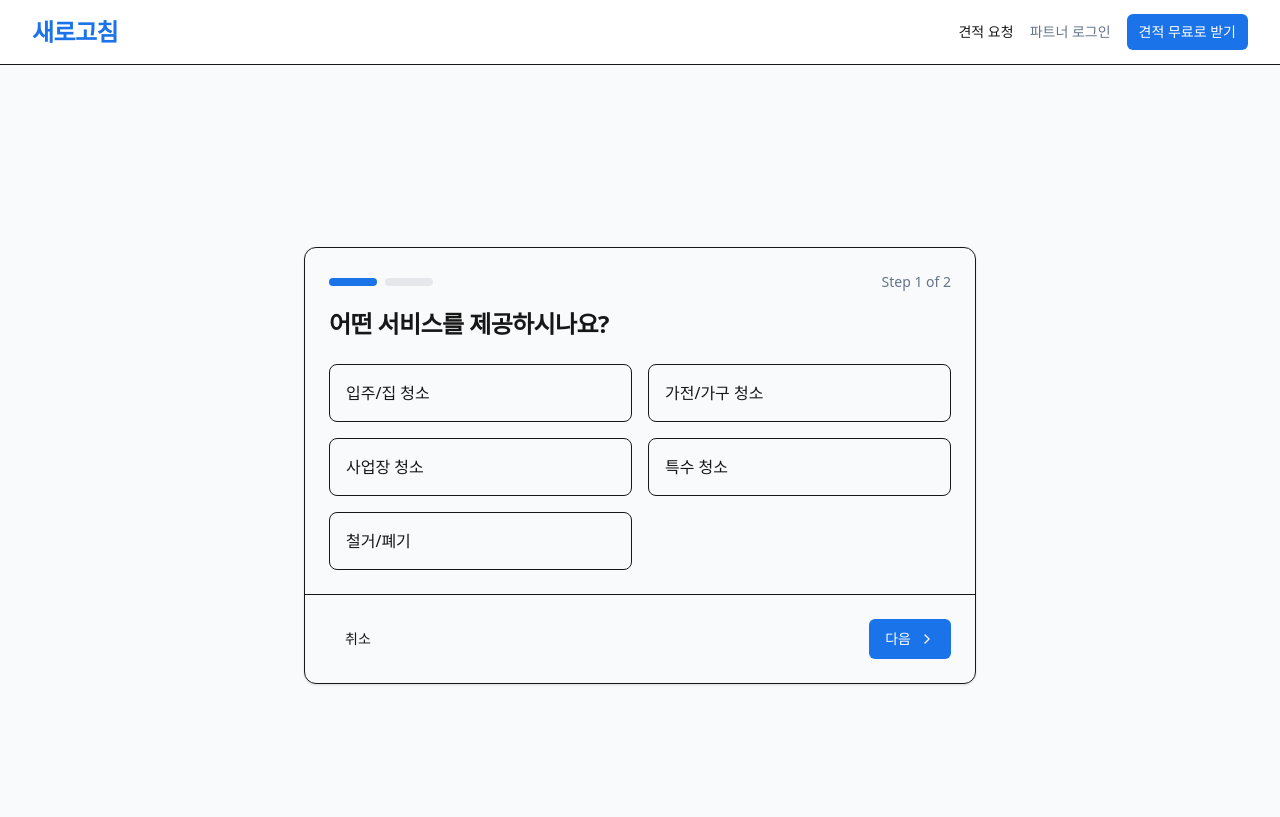
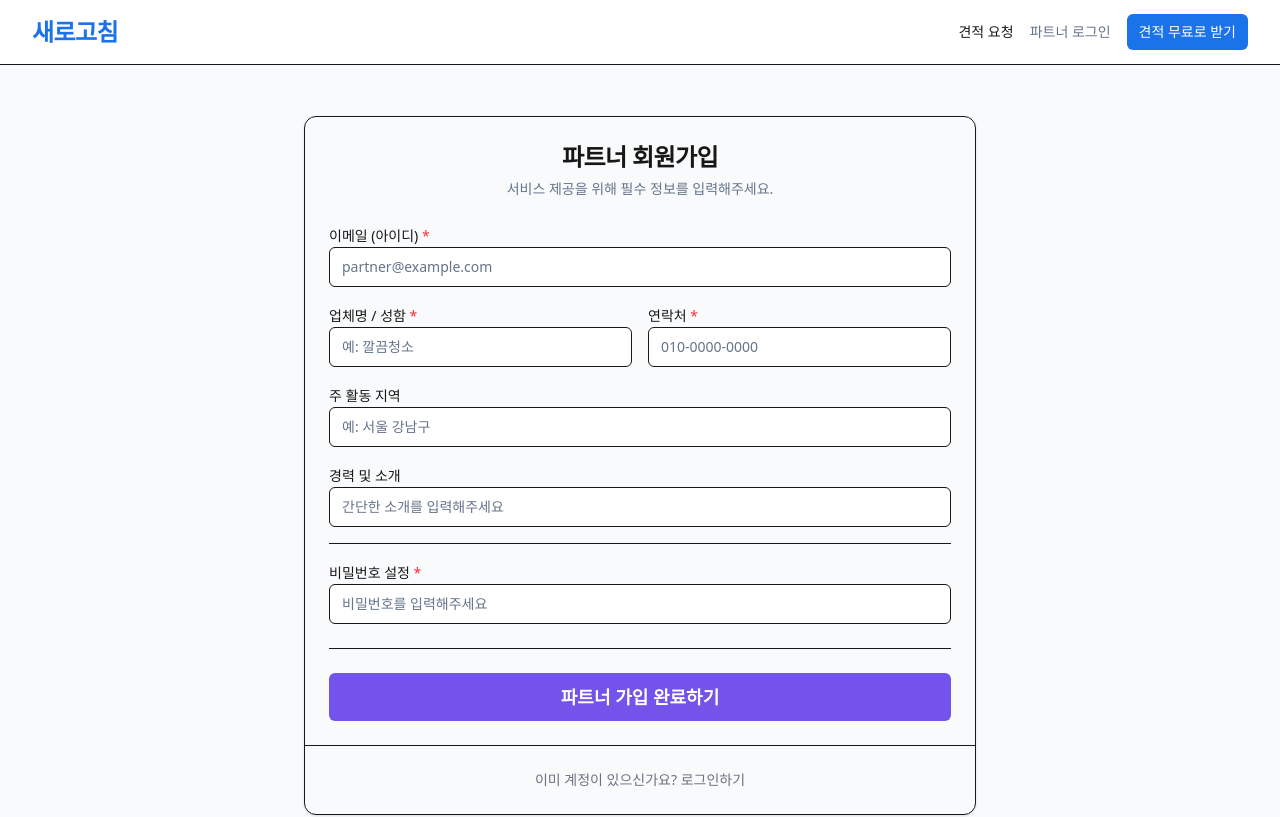
Before and after one commit to nonsanwin-debug/clean, a Next.js app: page /partner/apply in a window 1280 px wide. Shown: the top 817 px of the page. Built offline with nearby package versions, Linux system fonts and the light colour scheme.

Commit message:
파트너가입_완전단순화_1페이지

```diff
--- a/app/partner/apply/page.tsx
+++ b/app/partner/apply/page.tsx
@@ -11,60 +11,26 @@ import { Checkbox } from '@/components/ui/checkbox'
 import { Label } from '@/components/ui/label'
 import { CheckCircle2, ChevronLeft, ChevronRight } from 'lucide-react'
 
-const CATEGORIES = [
-    { id: 'home', label: '입주/집 청소' },
-    { id: 'appliance', label: '가전/가구 청소' },
-    { id: 'business', label: '사업장 청소' },
-    { id: 'special', label: '특수 청소' },
-    { id: 'disposal', label: '철거/폐기' },
-]
-
-const DETAILED_SERVICES = [
-    '(긴급)싱크대 막힘', '이사/입주 청소', '거주 청소', '곰팡이 제거', '나노코팅 시공',
-    '보일러 청소', '수도배관 청소', '새집/헌집증후군 시공', '줄눈 시공', '하수구 청소',
-    '가구 청소', '가전제품 청소', '냉장고 청소', '세탁기 청소', '소파 청소',
-    '에어컨 청소', '온풍기/냉난방기 청소', '침대/매트리스 청소', '건물내부 청소',
-    '건물외부 청소', '닥트/환풍구 청소', '바닥 청소 (왁스 코팅)', '사무실 청소',
-    '상업공간 청소', '준공 청소', '카페트 청소'
-]
-
 export default function PartnerApplyPage() {
     const router = useRouter()
-    const [step, setStep] = useState(1)
     const [loading, setLoading] = useState(false)
-    const [emailMode, setEmailMode] = useState(false) // Track if email signup is selected
     const [formData, setFormData] = useState({
         categories: [] as string[],
-        services: [] as string[], // Kept for schema compatibility but unused
+        services: [] as string[],
         name: '',
         phone: '',
         area: '',
         experience: '',
         email: '',
         password: '',
-        loginMethod: ''
+        loginMethod: 'email'
     })
 
-    const handleCategoryToggle = (id: string) => {
-        setFormData(prev => ({
-            ...prev,
-            categories: prev.categories.includes(id)
-                ? prev.categories.filter(c => c !== id)
-                : [...prev.categories, id]
-        }))
-    }
-
-    const handleSubmit = async (method: string) => {
+    const handleSubmit = async () => {
         setLoading(true)
 
-        if (!formData.name || !formData.phone || !formData.email) {
-            alert('필수 정보(이름, 연락처, 이메일)를 모두 입력해주세요.')
-            setLoading(false)
-            return
-        }
-
-        if (method === 'email' && !formData.password) {
-            alert('비밀번호를 입력해주세요.')
+        if (!formData.name || !formData.phone || !formData.email || !formData.password) {
+            alert('모든 필수 정보를 입력해주세요.')
             setLoading(false)
             return
         }
@@ -72,7 +38,7 @@ export default function PartnerApplyPage() {
         try {
             const result = await submitPartnerApplication({
                 ...formData,
-                loginMethod: method
+                loginMethod: 'email'
             })
             if (result.success) {
                 alert('파트너 신청이 완료되었습니다.\n관리자 승인 후 로그인하실 수 있습니다.')
@@ -91,50 +57,18 @@ export default function PartnerApplyPage() {
         <div className="flex min-h-screen items-center justify-center bg-gray-50 px-4 py-10">
             <Card className="w-full max-w-2xl">
                 <CardHeader>
-                    <div className="flex justify-between items-center mb-4">
-                        <div className="flex space-x-2">
-                            {[1, 2].map((s) => (
-                                <div
-                                    key={s}
-                                    className={`h-2 w-12 rounded-full ${step >= s ? 'bg-primary' : 'bg-gray-200'}`}
-                                />
-                            ))}
-                        </div>
-                        <span className="text-sm text-muted-foreground">Step {step} of 2</span>
-                    </div>
-                    <CardTitle className="text-2xl font-bold">
-                        {step === 1 && "어떤 서비스를 제공하시나요?"}
-                        {step === 2 && "필수 정보 및 계정 설정"}
+                    <CardTitle className="text-2xl font-bold text-center">
+                        파트너 회원가입
                     </CardTitle>
+                    <CardDescription className="text-center">
+                        서비스 제공을 위해 필수 정보를 입력해주세요.
+                    </CardDescription>
                 </CardHeader>
                 <CardContent>
-                    {step === 1 && (
-                        <div className="grid grid-cols-1 md:grid-cols-2 gap-4">
-                            {CATEGORIES.map((cat) => (
-                                <div
-                                    key={cat.id}
-                                    className={`p-4 border rounded-lg cursor-pointer transition-all ${formData.categories.includes(cat.id)
-                                        ? 'border-primary bg-primary/5 ring-2 ring-primary/20'
-                                        : 'hover:border-primary/50'
-                                        }`}
-                                    onClick={() => handleCategoryToggle(cat.id)}
-                                >
-                                    <div className="flex items-center justify-between">
-                                        <span className="font-medium">{cat.label}</span>
-                                        {formData.categories.includes(cat.id) && (
-                                            <CheckCircle2 className="h-5 w-5 text-primary" />
-                                        )}
-                                    </div>
-                                </div>
-                            ))}
-                        </div>
-                    )}
-
-                    {step === 2 && (
                     <div className="space-y-6">
                         <div className="space-y-4">
                             <div className="space-y-2">
-                                    <Label>이메일 (아이디로 사용됩니다) <span className="text-red-500">*</span></Label>
+                                <Label>이메일 (아이디) <span className="text-red-500">*</span></Label>
                                 <Input
                                     type="email"
                                     required
@@ -196,34 +130,18 @@ export default function PartnerApplyPage() {
                         <div className="border-t pt-6">
                             <Button
                                 className="w-full h-12 text-lg bg-[#7353EA] hover:bg-[#7353EA]/90 font-bold"
-                                    onClick={() => handleSubmit('email')}
+                                onClick={handleSubmit}
                                 disabled={loading}
                             >
                                 {loading ? '가입 처리 중...' : '파트너 가입 완료하기'}
                             </Button>
                         </div>
                     </div>
-                    )}
                 </CardContent>
-                <CardFooter className="flex justify-between border-t p-6">
-                    {step > 1 ? (
-                        <Button variant="outline" onClick={() => {
-                            if (emailMode) setEmailMode(false)
-                            else setStep(step - 1)
-                        }}>
-                            <ChevronLeft className="mr-2 h-4 w-4" /> 이전
-                        </Button>
-                    ) : (
-                        <Link href="/partner/login">
-                            <Button variant="ghost">취소</Button>
+                <CardFooter className="flex justify-center border-t p-6">
+                    <Link href="/partner/login" className="text-sm text-gray-500 hover:text-gray-900">
+                        이미 계정이 있으신가요? 로그인하기
                     </Link>
-                    )}
-
-                    {step < 2 && (
-                        <Button onClick={() => setStep(step + 1)}>
-                            다음 <ChevronRight className="ml-2 h-4 w-4" />
-                        </Button>
-                    )}
                 </CardFooter>
             </Card>
         </div>
```
Lines whose indentation alone changed are shown as unchanged.
